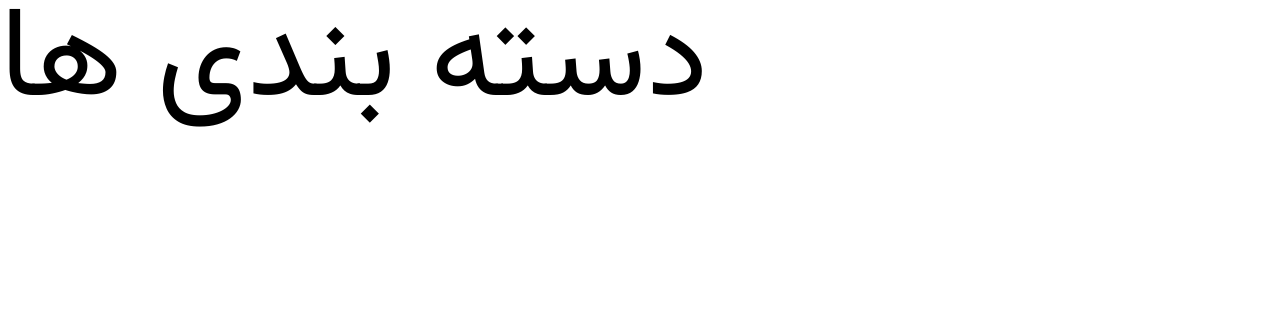
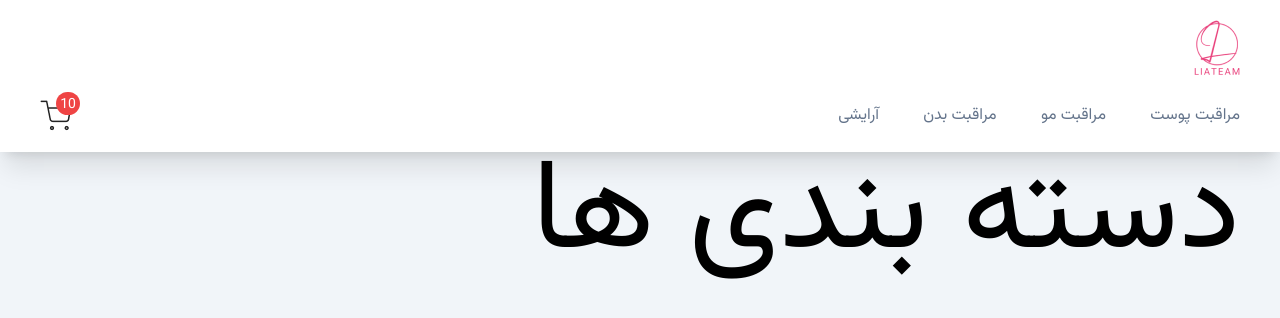
Before and after one commit to hossein-jorfi/front-task, a Next.js app: page / in a window 1280 px wide. Shown: the top 318 px of the page. Built offline with nearby package versions, Linux system fonts and the light colour scheme.

Commit message:
Header added

```diff
--- a/src/app/globals.css
+++ b/src/app/globals.css
@@ -1,3 +1,9 @@
 @tailwind base;
 @tailwind components;
 @tailwind utilities;
+
+@layer components {
+      .my-container {
+            @apply lg:container px-5 sm:px-10
+      }
+}
--- a/src/app/layout.tsx
+++ b/src/app/layout.tsx
@@ -1,3 +1,4 @@
+import Header from "@/components/Header";
 import "./globals.css";
 import Providers from "@/redux/Providers";
 import { Vazirmatn } from "next/font/google";
@@ -14,8 +15,13 @@ export default function RootLayout({
   children: React.ReactNode;
 }) {
   return (
-    <html lang="en">
-      <body className={vazir.className}>{children}</body>
+    <html lang="fa" dir="rtl">
+      <body className={vazir.className}>
+        <Providers>
+          <Header />
+          {children}
+        </Providers>
+      </body>
     </html>
   );
 }
--- a/src/app/page.tsx
+++ b/src/app/page.tsx
@@ -1,3 +1,9 @@
-export default function Home() {
-  return <div className="text-9xl">دسته بندی ها</div>;
+function Home() {
+  return (
+    <div className="text-9xl min-h-screen bg-slate-100">
+      <div className="my-container">دسته بندی ها</div>
+    </div>
+  );
 }
+
+export default Home;
--- /dev/null
+++ b/src/components/Header.tsx
@@ -0,0 +1,39 @@
+import logo from "@/assets/logo.png";
+import cartIcon from "@/assets/cart.png";
+
+import Image from "next/image";
+import Link from "next/link";
+
+const items = [
+  { id: 0, title: " مراقبت پوست", href: "/skin_care" },
+  { id: 1, title: " مراقبت مو", href: "/hair_care" },
+  { id: 2, title: " مراقبت بدن", href: "/body_care" },
+  { id: 3, title: " آرایشی", href: "/cosmetic" },
+];
+
+const Header = () => {
+  return (
+    <div className="bg-white shadow-xl sticky">
+      <div className="my-container py-5">
+        <Image src={logo} alt="logo" />
+        <div className="flex justify-between items-center mt-5">
+          <div>
+            {items.map((item) => (
+              <Link href={item.href} key={item.id} className="ml-10 text-slate-500 hover:text-slate-800">
+                {item.title}
+              </Link>
+            ))}
+          </div>
+          <div className="relative cursor-pointer">
+            <Image src={cartIcon} alt="cart" />
+            <p className="absolute -top-2 -right-2 text-white px-1 pt-[3px] bg-red-500 rounded-full w-fit h-fit text-center text-sm">
+              10
+            </p>
+          </div>
+        </div>
+      </div>
+    </div>
+  );
+};
+
+export default Header;
--- a/tailwind.config.js
+++ b/tailwind.config.js
@@ -1,18 +1,21 @@
 /** @type {import('tailwindcss').Config} */
 module.exports = {
   content: [
-    './src/pages/**/*.{js,ts,jsx,tsx,mdx}',
-    './src/components/**/*.{js,ts,jsx,tsx,mdx}',
-    './src/app/**/*.{js,ts,jsx,tsx,mdx}',
+    "./src/pages/**/*.{js,ts,jsx,tsx,mdx}",
+    "./src/components/**/*.{js,ts,jsx,tsx,mdx}",
+    "./src/app/**/*.{js,ts,jsx,tsx,mdx}",
   ],
   theme: {
+    container: {
+      center: true,
+    },
     extend: {
       backgroundImage: {
-        'gradient-radial': 'radial-gradient(var(--tw-gradient-stops))',
-        'gradient-conic':
-          'conic-gradient(from 180deg at 50% 50%, var(--tw-gradient-stops))',
+        "gradient-radial": "radial-gradient(var(--tw-gradient-stops))",
+        "gradient-conic":
+          "conic-gradient(from 180deg at 50% 50%, var(--tw-gradient-stops))",
       },
     },
   },
   plugins: [],
-}
+};
```
Also changed, not shown: src/assets/cart.png (added), src/assets/logo.png (added).
